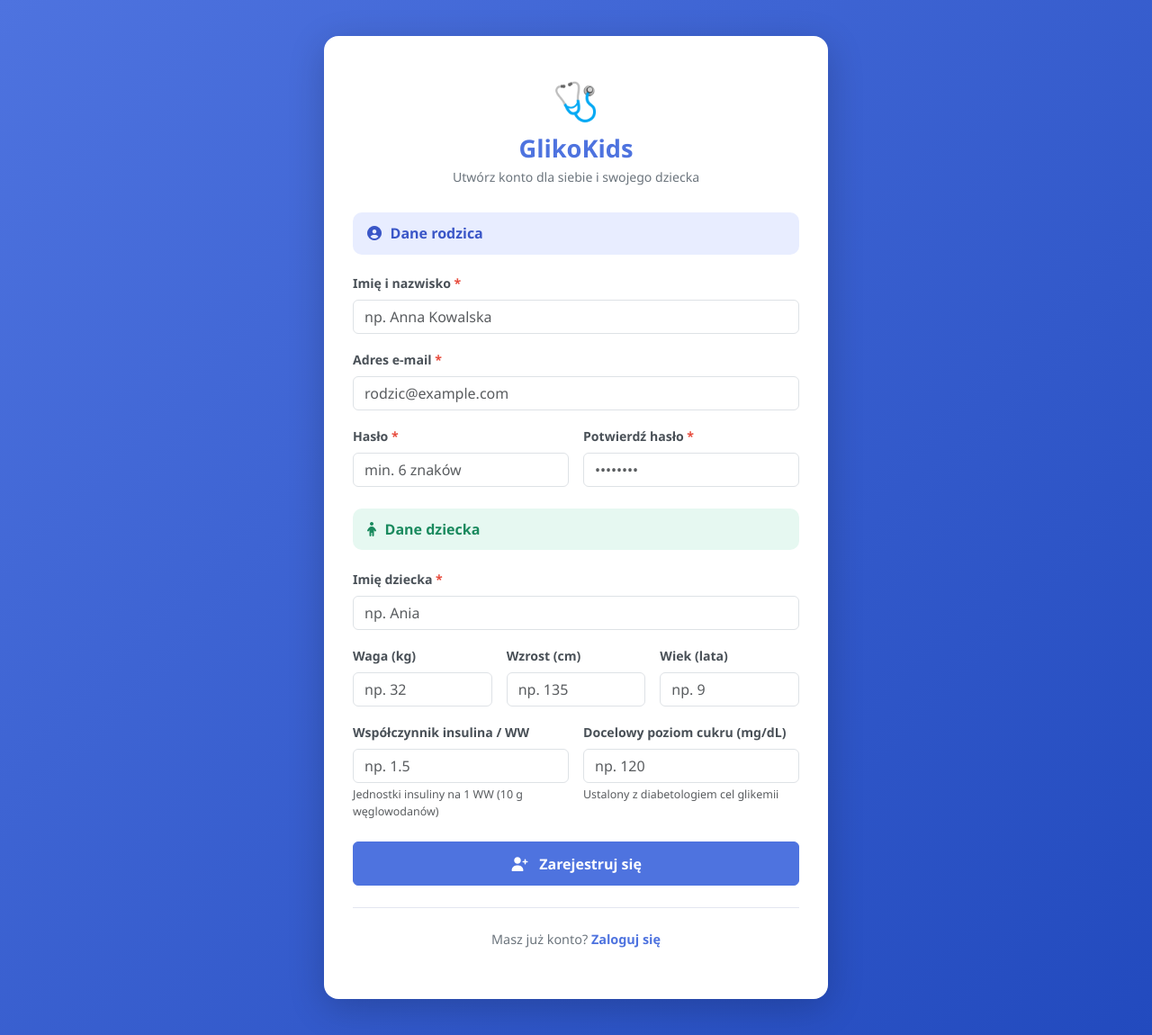
After one commit to sylwiag01/Projekt_grupowy, a Flask app: page /register in a window 1280 px wide. The commit adds this page. Shown: the whole page at 90% size. Run offline with Flask 3, Linux system fonts and the light colour scheme.

Commit message:
Add parent authentication, registration templates, and backend integration with LoginManager and UserMixin. Enhance UI for parent and child panels with dynamic stats and activity tracking.

```diff
--- a/app.py
+++ b/app.py
@@ -3,15 +3,25 @@ import time
 from datetime import datetime
 
 import requests as http
-from flask import Flask, jsonify, render_template, request, send_from_directory
+from flask import Flask, flash, jsonify, redirect, render_template, request, send_from_directory, url_for
+from flask_login import current_user, login_required, login_user, logout_user
+from sqlalchemy import inspect, text
 
-from extensions import db
-from models import Activity, Child, ChildStats, Dish, Meal, Produce
+from extensions import db, login_manager
+from models import Activity, Child, ChildStats, Dish, Meal, Parent, Produce
 
 app = Flask(__name__)
 app.config['SQLALCHEMY_DATABASE_URI'] = 'sqlite:///glikokids.db'
 app.config['SQLALCHEMY_TRACK_MODIFICATIONS'] = False
+app.config['SECRET_KEY'] = 'glikokids-secret-key-2026-change-in-prod'
+
 db.init_app(app)
+login_manager.init_app(app)
+
+
+@login_manager.user_loader
+def load_user(user_id):
+    return db.session.get(Parent, int(user_id))
 
 
 # ── OpenFoodFacts sync helpers ────────────────────────────────────────────────
@@ -98,6 +108,18 @@ def _serialize(item):
     }
 
 
+def _migrate_db():
+    """Add new columns to existing tables without dropping data."""
+    inspector = inspect(db.engine)
+    existing = {col['name'] for col in inspector.get_columns('child_stats')}
+    with db.engine.connect() as conn:
+        if 'insulin_to_carb_ratio' not in existing:
+            conn.execute(text('ALTER TABLE child_stats ADD COLUMN insulin_to_carb_ratio FLOAT'))
+        if 'blood_sugar_target' not in existing:
+            conn.execute(text('ALTER TABLE child_stats ADD COLUMN blood_sugar_target FLOAT'))
+        conn.commit()
+
+
 # ── Static files ──────────────────────────────────────────────────────────────
 
 @app.route('/style/<path:filename>')
@@ -110,50 +132,131 @@ def serve_js(filename):
     return send_from_directory('js', filename)
 
 
+# ── Auth routes ───────────────────────────────────────────────────────────────
+
+@app.route('/login', methods=['GET', 'POST'])
+def login():
+    if current_user.is_authenticated:
+        return redirect(url_for('rodzic'))
+    if request.method == 'POST':
+        email    = request.form.get('email', '').strip().lower()
+        password = request.form.get('password', '')
+        parent   = Parent.query.filter_by(email=email).first()
+        if parent and parent.check_password(password):
+            login_user(parent)
+            return redirect(url_for('rodzic'))
+        flash('Nieprawidłowy adres e-mail lub hasło.', 'danger')
+    return render_template('login.html')
+
+
+@app.route('/register', methods=['GET', 'POST'])
+def register():
+    if current_user.is_authenticated:
+        return redirect(url_for('rodzic'))
+    if request.method == 'POST':
+        parent_name   = request.form.get('parent_name', '').strip()
+        email         = request.form.get('email', '').strip().lower()
+        password      = request.form.get('password', '')
+        confirm       = request.form.get('confirm_password', '')
+        child_name    = request.form.get('child_name', '').strip()
+        weight        = request.form.get('weight_kg',             type=float)
+        height        = request.form.get('height_cm',             type=float)
+        age           = request.form.get('age_years',             type=int)
+        insulin_ratio = request.form.get('insulin_to_carb_ratio', type=float)
+        blood_sugar   = request.form.get('blood_sugar_target',    type=float)
+
+        if not parent_name or not email or not password or not child_name:
+            flash('Wypełnij wszystkie wymagane pola.', 'danger')
+            return render_template('register.html')
+        if password != confirm:
+            flash('Hasła nie są identyczne.', 'danger')
+            return render_template('register.html')
+        if len(password) < 6:
+            flash('Hasło musi mieć co najmniej 6 znaków.', 'danger')
+            return render_template('register.html')
+        if Parent.query.filter_by(email=email).first():
+            flash('Konto z tym adresem e-mail już istnieje.', 'danger')
+            return render_template('register.html')
+
+        child = Child(name=child_name)
+        db.session.add(child)
+        db.session.flush()
+
+        parent = Parent(name=parent_name, email=email, child_id=child.id)
+        parent.set_password(password)
+        db.session.add(parent)
+
+        stats = ChildStats(
+            child_id=child.id,
+            weight_kg=weight,
+            height_cm=height,
+            age_years=age,
+            insulin_to_carb_ratio=insulin_ratio,
+            blood_sugar_target=blood_sugar,
+        )
+        db.session.add(stats)
+        db.session.commit()
+
+        login_user(parent)
+        return redirect(url_for('rodzic'))
+
+    return render_template('register.html')
+
+
+@app.route('/logout')
+@login_required
+def logout():
+    logout_user()
+    return redirect(url_for('login'))
+
+
 # ── Pages ─────────────────────────────────────────────────────────────────────
 
 @app.route('/')
 @app.route('/dziecko')
+@login_required
 def dziecko():
-    return render_template('dziecko.html')
+    return render_template('dziecko.html', child=current_user.child)
 
 
 @app.route('/quiz')
+@login_required
 def quiz():
-    user_id = request.args.get('user_id', 1, type=int)
-    return render_template('quiz.html', user_id=user_id)
+    return render_template('quiz.html', user_id=current_user.child_id)
 
 
 @app.route('/gra')
+@login_required
 def gra():
-    user_id = request.args.get('user_id', 1, type=int)
-    return render_template('gra.html', user_id=user_id)
+    return render_template('gra.html', user_id=current_user.child_id)
 
 
 @app.route('/posilek')
+@login_required
 def posilek():
-    user_id = request.args.get('user_id', 1, type=int)
-    return render_template('posilek.html', user_id=user_id)
+    return render_template('posilek.html', user_id=current_user.child_id)
 
 
 @app.route('/rodzic')
+@login_required
 def rodzic():
-    return render_template('rodzic.html')
+    return render_template('rodzic.html', parent=current_user, child=current_user.child)
 
 
 @app.route('/historia_rodzic')
+@login_required
 def historia_rodzic():
-    user_id = request.args.get('user_id', 1, type=int)
-    return render_template('historia_rodzic.html', user_id=user_id)
+    return render_template('historia_rodzic.html', user_id=current_user.child_id)
 
 
 @app.route('/aktywnosc_dziecka')
+@login_required
 def aktywnosc_dziecka():
-    child_id = request.args.get('child_id', 1, type=int)
-    return render_template('aktywnosc_dziecka.html', child_id=child_id)
+    return render_template('aktywnosc_dziecka.html', child_id=current_user.child_id)
 
 
 @app.route('/baza_rodzic')
+@login_required
 def baza_rodzic():
     return render_template('baza_rodzic.html',
                            produce_cats=[c[0] for c in PRODUCE_CATEGORIES],
@@ -216,21 +319,29 @@ def save_child_stats():
         weight_kg=data.get('weight_kg'),
         height_cm=data.get('height_cm'),
         age_years=data.get('age_years'),
+        insulin_to_carb_ratio=data.get('insulin_to_carb_ratio'),
+        blood_sugar_target=data.get('blood_sugar_target'),
     )
     db.session.add(entry)
     db.session.commit()
     return jsonify({'id': entry.id}), 201
 
 
+def _serialize_stats(e):
+    return {
+        'id': e.id, 'child_id': e.child_id,
+        'weight_kg': e.weight_kg, 'height_cm': e.height_cm, 'age_years': e.age_years,
+        'insulin_to_carb_ratio': e.insulin_to_carb_ratio,
+        'blood_sugar_target': e.blood_sugar_target,
+        'recorded_at': e.recorded_at.isoformat(),
+    }
+
+
 @app.route('/api/child_stats/<int:child_id>')
 def get_child_stats(child_id):
     entries = ChildStats.query.filter_by(child_id=child_id) \
                               .order_by(ChildStats.recorded_at.desc()).all()
-    return jsonify([{
-        'id': e.id, 'child_id': e.child_id,
-        'weight_kg': e.weight_kg, 'height_cm': e.height_cm, 'age_years': e.age_years,
-        'recorded_at': e.recorded_at.isoformat(),
-    } for e in entries])
+    return jsonify([_serialize_stats(e) for e in entries])
 
 
 @app.route('/api/child_stats/<int:child_id>/latest')
@@ -239,11 +350,7 @@ def get_child_stats_latest(child_id):
                             .order_by(ChildStats.recorded_at.desc()).first()
     if not entry:
         return jsonify(None)
-    return jsonify({
-        'id': entry.id, 'child_id': entry.child_id,
-        'weight_kg': entry.weight_kg, 'height_cm': entry.height_cm,
-        'age_years': entry.age_years, 'recorded_at': entry.recorded_at.isoformat(),
-    })
+    return jsonify(_serialize_stats(entry))
 
 
 @app.route('/api/child_stats/<int:entry_id>', methods=['DELETE'])
@@ -309,7 +416,6 @@ def get_activities(child_id):
         'page': page,
         'pages': max(1, (total + per_page - 1) // per_page),
     })
-
 
 
 # ── Product API ───────────────────────────────────────────────────────────────
@@ -435,6 +541,7 @@ def sync_debug():
 
 with app.app_context():
     db.create_all()
+    _migrate_db()
 
 if __name__ == '__main__':
     app.run(debug=True)
--- a/extensions.py
+++ b/extensions.py
@@ -1,3 +1,8 @@
 from flask_sqlalchemy import SQLAlchemy
+from flask_login import LoginManager
 
 db = SQLAlchemy()
+login_manager = LoginManager()
+login_manager.login_view = 'login'
+login_manager.login_message = 'Zaloguj się, aby kontynuować.'
+login_manager.login_message_category = 'warning'
--- a/requirements.txt
+++ b/requirements.txt
@@ -13,3 +13,4 @@ python-dotenv==1.2.2
 SQLAlchemy==2.0.48
 typing_extensions==4.15.0
 Werkzeug==3.1.6
+Flask-Login==0.6.3
--- /dev/null
+++ b/templates/register.html
@@ -0,0 +1,197 @@
+<!DOCTYPE html>
+<html lang="pl">
+<head>
+  <meta charset="UTF-8">
+  <meta name="viewport" content="width=device-width, initial-scale=1.0">
+  <title>Rejestracja – GlikoKids</title>
+  <link href="https://cdn.jsdelivr.net/npm/bootstrap@5.3.0/dist/css/bootstrap.min.css" rel="stylesheet">
+  <link rel="stylesheet" href="https://cdnjs.cloudflare.com/ajax/libs/font-awesome/6.0.0/all.min.css">
+  <style>
+    body {
+      background: linear-gradient(135deg, #4e73df 0%, #224abe 100%);
+      min-height: 100vh;
+      display: flex;
+      align-items: flex-start;
+      justify-content: center;
+      padding: 2.5rem 1rem;
+      font-family: 'Segoe UI', sans-serif;
+    }
+    .auth-card {
+      background: #fff;
+      border-radius: 16px;
+      box-shadow: 0 10px 40px rgba(0,0,0,0.2);
+      width: 100%;
+      max-width: 560px;
+      padding: 2.5rem 2rem;
+    }
+    .brand {
+      text-align: center;
+      margin-bottom: 1.8rem;
+    }
+    .brand-icon { font-size: 2.6rem; display: block; margin-bottom: 0.4rem; }
+    .brand h1 { font-size: 1.7rem; font-weight: 700; color: #4e73df; margin: 0; }
+    .brand p { color: #6c757d; font-size: 0.88rem; margin: 0.3rem 0 0; }
+
+    .section-header {
+      display: flex;
+      align-items: center;
+      gap: 0.6rem;
+      font-size: 1rem;
+      font-weight: 700;
+      padding: 0.7rem 1rem;
+      border-radius: 10px;
+      margin-bottom: 1.2rem;
+    }
+    .section-parent { background: #e8edff; color: #3a56c7; }
+    .section-child  { background: #e6f8f1; color: #1a8a5e; }
+
+    .form-label { font-weight: 600; color: #495057; font-size: 0.88rem; }
+    .form-text  { font-size: 0.78rem; }
+
+    .btn-register {
+      background-color: #4e73df;
+      border-color: #4e73df;
+      font-weight: 700;
+      padding: 0.7rem;
+      font-size: 1rem;
+    }
+    .btn-register:hover { background-color: #2e59d9; border-color: #2653d4; }
+
+    .divider { border-top: 1px solid #e3e6f0; margin: 1.5rem 0; }
+    .login-link { text-align: center; font-size: 0.9rem; color: #6c757d; }
+    .login-link a { color: #4e73df; font-weight: 600; text-decoration: none; }
+    .login-link a:hover { text-decoration: underline; }
+
+    .required-star { color: #e74a3b; }
+  </style>
+</head>
+<body>
+  <div class="auth-card">
+    <div class="brand">
+      <span class="brand-icon">🩺</span>
+      <h1>GlikoKids</h1>
+      <p>Utwórz konto dla siebie i swojego dziecka</p>
+    </div>
+
+    {% with messages = get_flashed_messages(with_categories=true) %}
+      {% for category, message in messages %}
+        <div class="alert alert-{{ category }} alert-dismissible fade show py-2" role="alert">
+          {{ message }}
+          <button type="button" class="btn-close" data-bs-dismiss="alert"></button>
+        </div>
+      {% endfor %}
+    {% endwith %}
+
+    <form method="POST" action="{{ url_for('register') }}" novalidate>
+
+      <!-- ── Dane rodzica ── -->
+      <div class="section-header section-parent">
+        <i class="fas fa-user-circle"></i> Dane rodzica
+      </div>
+
+      <div class="mb-3">
+        <label for="parent_name" class="form-label">
+          Imię i nazwisko <span class="required-star">*</span>
+        </label>
+        <input type="text" class="form-control" id="parent_name" name="parent_name"
+               placeholder="np. Anna Kowalska" required
+               value="{{ request.form.get('parent_name', '') }}">
+      </div>
+
+      <div class="mb-3">
+        <label for="email" class="form-label">
+          Adres e-mail <span class="required-star">*</span>
+        </label>
+        <input type="email" class="form-control" id="email" name="email"
+               placeholder="rodzic@example.com" required
+               value="{{ request.form.get('email', '') }}">
+      </div>
+
+      <div class="row g-3 mb-4">
+        <div class="col-sm-6">
+          <label for="password" class="form-label">
+            Hasło <span class="required-star">*</span>
+          </label>
+          <input type="password" class="form-control" id="password" name="password"
+                 placeholder="min. 6 znaków" required>
+        </div>
+        <div class="col-sm-6">
+          <label for="confirm_password" class="form-label">
+            Potwierdź hasło <span class="required-star">*</span>
+          </label>
+          <input type="password" class="form-control" id="confirm_password" name="confirm_password"
+                 placeholder="••••••••" required>
+        </div>
+      </div>
+
+      <!-- ── Dane dziecka ── -->
+      <div class="section-header section-child">
+        <i class="fas fa-child"></i> Dane dziecka
+      </div>
+
+      <div class="mb-3">
+        <label for="child_name" class="form-label">
+          Imię dziecka <span class="required-star">*</span>
+        </label>
+        <input type="text" class="form-control" id="child_name" name="child_name"
+               placeholder="np. Ania" required
+               value="{{ request.form.get('child_name', '') }}">
+      </div>
+
+      <div class="row g-3 mb-3">
+        <div class="col-sm-4">
+          <label for="weight_kg" class="form-label">Waga (kg)</label>
+          <input type="number" class="form-control" id="weight_kg" name="weight_kg"
+                 placeholder="np. 32" step="0.1" min="5" max="200"
+                 value="{{ request.form.get('weight_kg', '') }}">
+        </div>
+        <div class="col-sm-4">
+          <label for="height_cm" class="form-label">Wzrost (cm)</label>
+          <input type="number" class="form-control" id="height_cm" name="height_cm"
+                 placeholder="np. 135" step="1" min="50" max="250"
+                 value="{{ request.form.get('height_cm', '') }}">
+        </div>
+        <div class="col-sm-4">
+          <label for="age_years" class="form-label">Wiek (lata)</label>
+          <input type="number" class="form-control" id="age_years" name="age_years"
+                 placeholder="np. 9" step="1" min="1" max="18"
+                 value="{{ request.form.get('age_years', '') }}">
+        </div>
+      </div>
+
+      <div class="row g-3 mb-4">
+        <div class="col-sm-6">
+          <label for="insulin_to_carb_ratio" class="form-label">
+            Współczynnik insulina / WW
+          </label>
+          <input type="number" class="form-control" id="insulin_to_carb_ratio" name="insulin_to_carb_ratio"
+                 placeholder="np. 1.5" step="0.1" min="0.1" max="20"
+                 value="{{ request.form.get('insulin_to_carb_ratio', '') }}">
+          <div class="form-text text-muted">Jednostki insuliny na 1 WW (10 g węglowodanów)</div>
+        </div>
+        <div class="col-sm-6">
+          <label for="blood_sugar_target" class="form-label">
+            Docelowy poziom cukru (mg/dL)
+          </label>
+          <input type="number" class="form-control" id="blood_sugar_target" name="blood_sugar_target"
+                 placeholder="np. 120" step="1" min="60" max="300"
+                 value="{{ request.form.get('blood_sugar_target', '') }}">
+          <div class="form-text text-muted">Ustalony z diabetologiem cel glikemii</div>
+        </div>
+      </div>
+
+      <button type="submit" class="btn btn-register btn-primary w-100">
+        <i class="fas fa-user-plus me-2"></i> Zarejestruj się
+      </button>
+    </form>
+
+    <div class="divider"></div>
+    <p class="login-link">
+      Masz już konto?
+      <a href="{{ url_for('login') }}">Zaloguj się</a>
+    </p>
+  </div>
+
+  <script src="https://cdn.jsdelivr.net/npm/bootstrap@5.3.0/dist/js/bootstrap.bundle.min.js"></script>
+</body>
+</html>
```
Also changed, not shown: models.py (+29 -8 lines), templates/dziecko.html (+11 -3 lines), templates/login.html (added, +106 -0 lines), templates/rodzic.html (+114 -51 lines).
